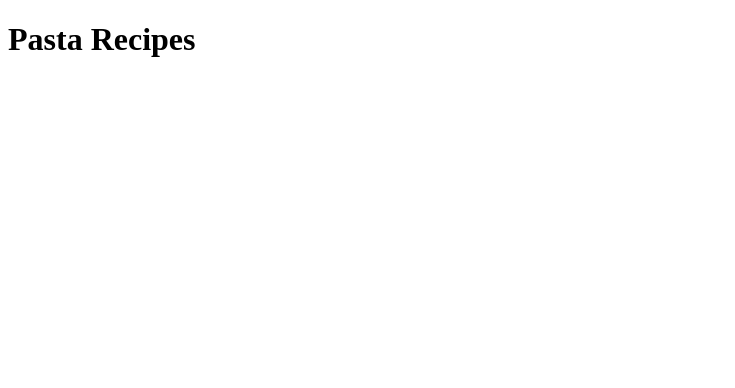
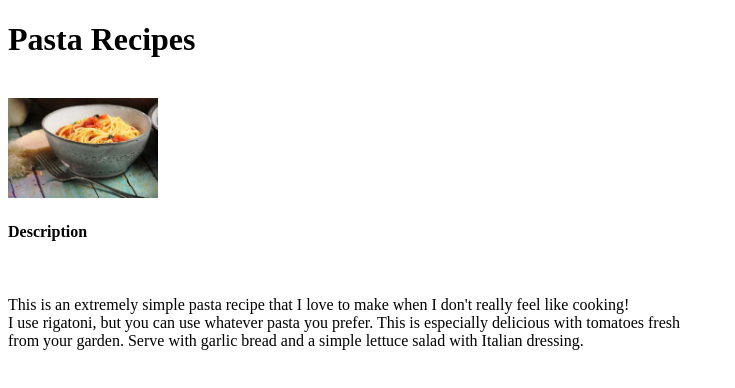
Before and after one commit to DiontreS/odin-recipes, a plain HTML site: page recipes/pasta.html in a window 1280 px wide. Shown: the whole page, without its empty margins (0-735 px from the left). Drawn offline with Linux system fonts and the light colour scheme.

Commit message:
added image to proper page

```diff
--- a/recipes/pasta.html
+++ b/recipes/pasta.html
@@ -6,6 +6,11 @@
 
     </head>
     <body>
-        <h1>Pasta Recipes</h1>
+        <h1>Pasta Recipes</h1><br>
+        <img src="../images/real pasta.jpg" alt="Pasta!" style="width:150px"><br>
+        <h4>Description</h4><br>
+        <p>This is an extremely simple pasta recipe that I love to make when I don't really feel like cooking! <br>
+        I use rigatoni, but you can use whatever pasta you prefer. This is especially delicious with tomatoes fresh<br>
+         from your garden. Serve with garlic bread and a simple lettuce salad with Italian dressing.</p><br>
     </body>
 </html>
```
Also changed, not shown: index.html (+0 -1 lines).
